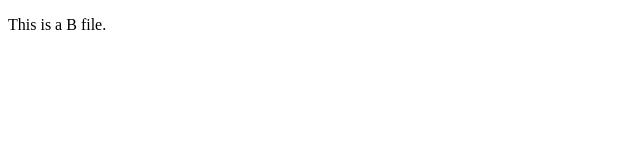
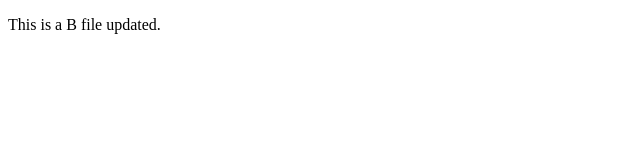
Before and after one commit to mohitfpsvit/demo, a plain HTML site: page B.html in a window 1280 px wide. Shown: the full height of the page, 0-640 px from the left. Drawn offline with Linux system fonts and the light colour scheme.

Commit message:
B updated

```diff
--- a/B.html
+++ b/B.html
@@ -2,7 +2,7 @@
 <html>
 <body>
 
-<p>This is a B file.</p>
+<p>This is a B file updated.</p>
 
 
 </body>
```
